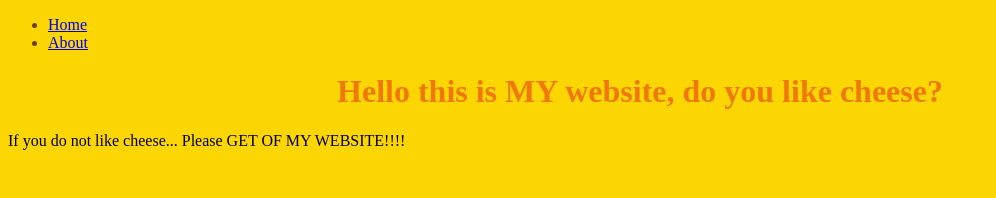
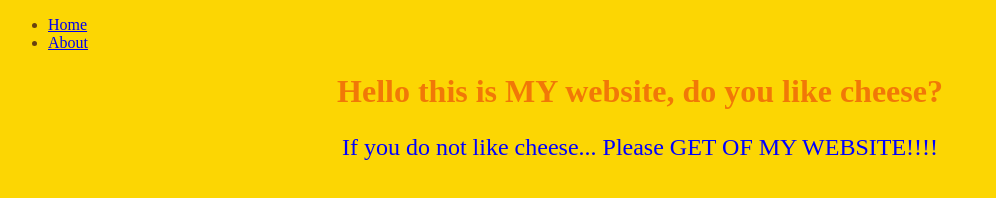
Before and after one commit to emperortheo12/emperortheo.github.io, a plain HTML site: page index.html in a window 1280 px wide. Shown: the whole page, without its empty margins (0-996 px from the left). Drawn offline with Linux system fonts and the light colour scheme.

Commit message:
Index P color

```diff
--- a/css/index.css
+++ b/css/index.css
@@ -13,3 +13,9 @@ color: rgb(104, 65, 15);
 
 
 }
+P{
+    text-align: center;
+    font-size: x-large;
+    color:blue;
+    border-bottom: 1px;
+}
```
